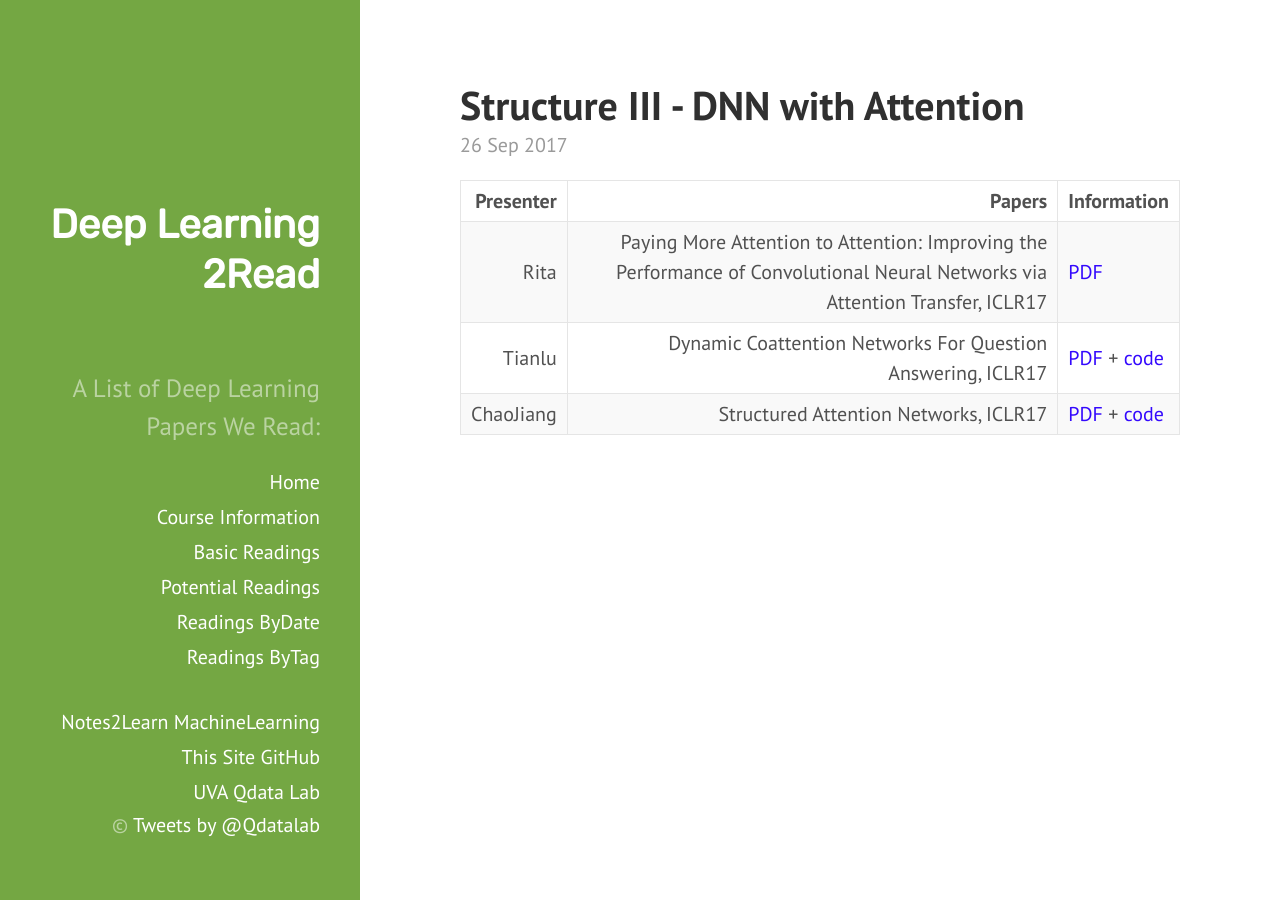
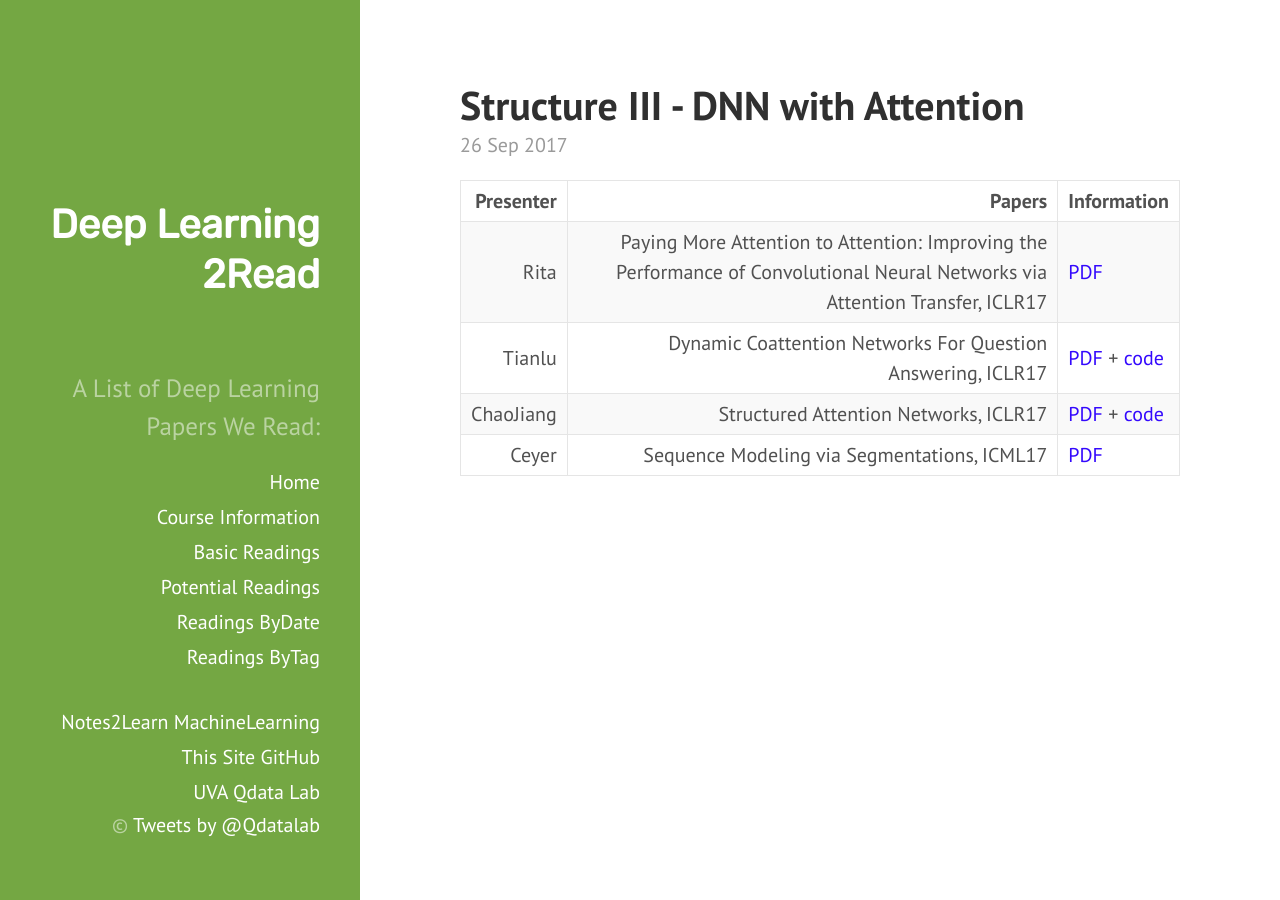
Before and after one commit to QData/deep2Read, a Jekyll site: the page built from _posts/2017-09-26-.md, in a window 1280 px wide. Built offline with Jekyll 4.4.1, drawn with Linux system fonts in a browser that asks for light colours.

Commit message:
small adjustment on schedule

```diff
--- a/_posts/2017-09-26-.md
+++ b/_posts/2017-09-26-.md
@@ -14,3 +14,4 @@ tags:
 | Rita | Paying More Attention to Attention: Improving the Performance of Convolutional Neural Networks via Attention Transfer, ICLR17 | [PDF](https://arxiv.org/abs/1612.03928)|
 | Tianlu  | Dynamic Coattention Networks For Question Answering, ICLR17 | [PDF](https://arxiv.org/abs/1611.01604) + [code](https://github.com/marshmelloX/dynamic-coattention-network)|
 | ChaoJiang | Structured Attention Networks, ICLR17 |[PDF](https://arxiv.org/abs/1702.00887) + [code](https://github.com/harvardnlp/struct-attn) |
+| Ceyer | Sequence Modeling via Segmentations, ICML17| [PDF](https://arxiv.org/abs/1702.07463) |
```
Also changed, not shown: _posts/2017-09-21-.md (+0 -1 lines).
